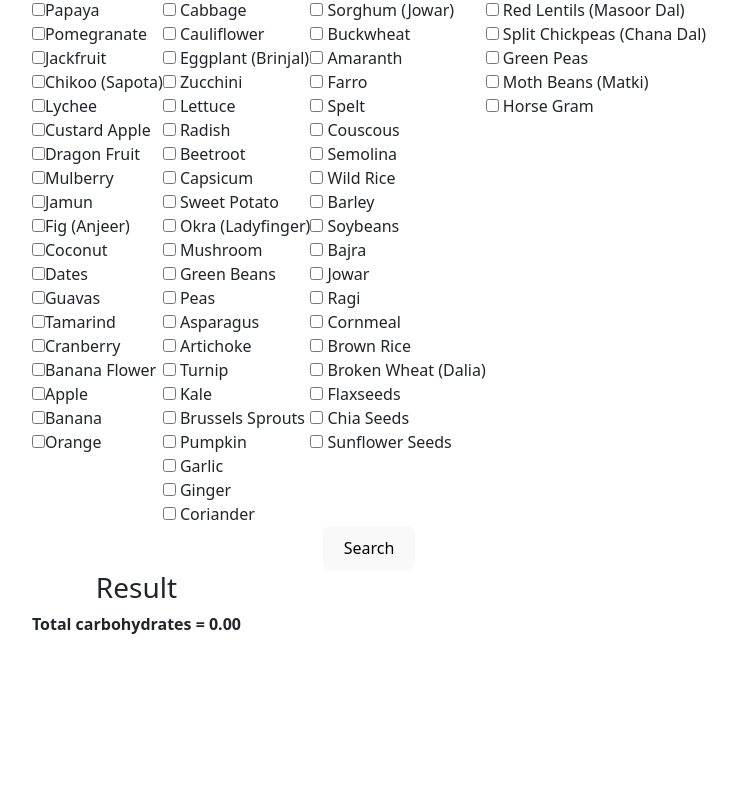
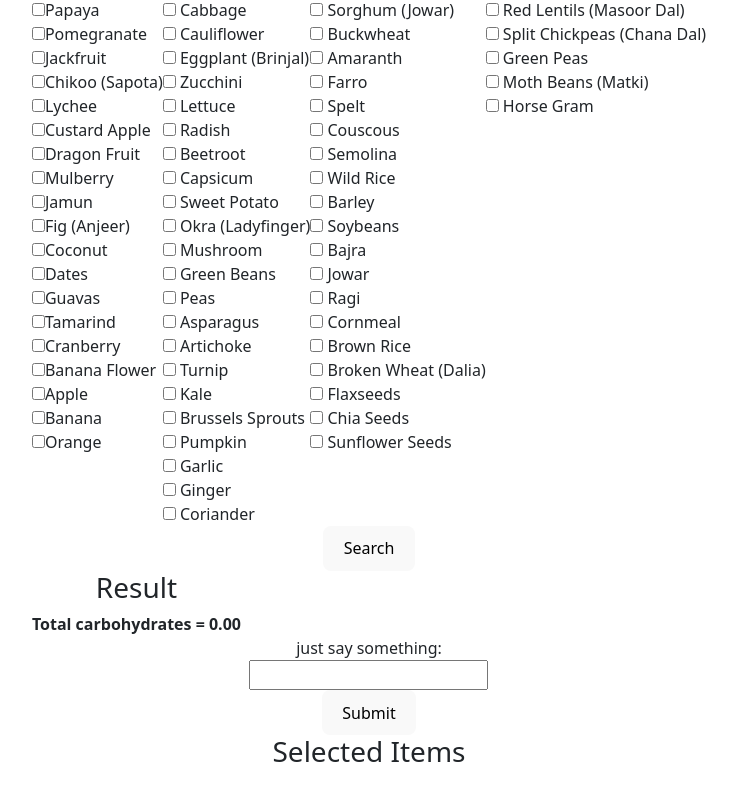
Before and after one commit to saifalikhan-244713/fitnessApp, a React (Vite) app in the folder client/: page / in a window 1280 px wide. Shown: the part 374-1174 px from the top of the page, without its empty margins (271-1008 px from the left). Before the commit the page ends 1042 px from the top, so only its background shows below. Built offline with nearby package versions, Linux system fonts and the light colour scheme.

Commit message:
chatbot-implemented-for-recipe

```diff
--- a/client/src/assets/Home.jsx
+++ b/client/src/assets/Home.jsx
@@ -1,10 +1,15 @@
 import { useState, useEffect } from "react";
 import styles from "../styles/HomeStyles.module.css";
+import axios from "axios";
+
 export default function Home() {
   const [selectedFoods, setSelectedFoods] = useState([]);
   const [foodItems, setFoodItems] = useState([]);
   const [totalCarbs, setTotalCarbs] = useState(0);
   const [foodGrams, setFoodGrams] = useState({});
+  const [prompt, setPrompt] = useState("");
+  const [response, setResponse] = useState("");
+  const [selectedItemsList, setSelectedItemsList] = useState([]);
   //   const [totalSugar, setTotalSugar] = useState(0);
   //   const [totalProtein, setTotalProtein] = useState(0);
   //   const [totalCholestrol, setTotalCholestrol] = useState(0);
@@ -123,12 +128,24 @@ export default function Home() {
     { id: 97, name: "Horse Gram" },
   ];
 
-  const handleCheckboxChange = (food) => {
-    const foodId = food.id;
+
+  const handleSubmitGpt = (e) => {
+    e.preventDefault();
+    axios
+      .post("http://localhost:3001", { prompt })
+      .then((res) => {
+        setResponse(res.data.response); // Access the 'response' property from the data object
+      })
+      .catch((err) => {
+        console.log(err);
+      });
+  };
+  const handleCheckboxChangeFromFoodList = (item) => {
+    const foodId = item.id;
     if (selectedFoods.some((selected) => selected.id === foodId)) {
       // Food is already selected, remove it
-      setSelectedFoods(
-        selectedFoods.filter((selected) => selected.id !== foodId)
+      setSelectedFoods((prevSelectedFoods) =>
+        prevSelectedFoods.filter((selected) => selected.id !== foodId)
       );
       // Remove grams input for the unselected food
       setFoodGrams((prevGrams) => {
@@ -142,11 +159,23 @@ export default function Home() {
         ...selectedFoods,
         {
           id: foodId,
-          name: food.name,
+          name: item.name,
         },
       ]);
     }
   };
+
+  const handleCheckboxChangeFromSelectedList = (item) => {
+    setSelectedFoods((prevSelectedFoods) =>
+      prevSelectedFoods.filter((selected) => selected.id !== item.id)
+    );
+    setFoodGrams((prevGrams) => {
+      // eslint-disable-next-line no-unused-vars
+      const { [item.id]: removedGram, ...rest } = prevGrams;
+      return rest;
+    });
+  };
+
 
   //   var i = 0;
   const handleSearch = async () => {
@@ -182,6 +211,12 @@ export default function Home() {
 
       const resolvedFoods = await Promise.all(promises);
       setFoodItems(resolvedFoods);
+
+      const selectedItems = selectedFoods.map((food) => ({
+        id: food.id,
+        name: food.name,
+      }));
+      setSelectedItemsList(selectedItems);
     } catch (error) {
       console.error("Error fetching data:", error);
     }
@@ -229,7 +264,7 @@ export default function Home() {
                   checked={selectedFoods.some(
                     (selected) => selected.id === fruit.id
                   )}
-                  onChange={() => handleCheckboxChange(fruit)}
+                  onChange={() => handleCheckboxChangeFromFoodList(fruit)}
                 />
                 <label htmlFor={`fruit-${fruit.id}`}>{fruit.name}</label>
 
@@ -259,7 +294,7 @@ export default function Home() {
                   checked={selectedFoods.some(
                     (selected) => selected.id === vegetable.id
                   )}
-                  onChange={() => handleCheckboxChange(vegetable)}
+                  onChange={() => handleCheckboxChangeFromFoodList(vegetable)}
                 />{" "}
                 <label htmlFor={`vegetable-${vegetable.id}`}>
                   {vegetable.name}
@@ -275,7 +310,7 @@ export default function Home() {
                     onChange={(e) =>
                       setFoodGrams({
                         ...foodGrams,
-                        [vegetable.id]: e.target.value
+                        [vegetable.id]: e.target.value,
                       })
                     }
                   />
@@ -294,7 +329,7 @@ export default function Home() {
                   checked={selectedFoods.some(
                     (selected) => selected.id === cereal.id
                   )}
-                  onChange={() => handleCheckboxChange(cereal)}
+                  onChange={() => handleCheckboxChangeFromFoodList(cereal)}
                 />{" "}
                 <label htmlFor={`cereal-${cereal.id}`}>{cereal.name}</label>
                 {/* Display input for grams when the food is selected */}
@@ -327,7 +362,7 @@ export default function Home() {
                   checked={selectedFoods.some(
                     (selected) => selected.id === pulse.id
                   )}
-                  onChange={() => handleCheckboxChange(pulse)}
+                  onChange={() => handleCheckboxChangeFromFoodList(pulse)}
                 />{" "}
                 <label htmlFor={`pulse-${pulse.id}`}>{pulse.name}</label>
                 {/* Display input for grams when the food is selected */}
@@ -364,8 +399,46 @@ export default function Home() {
                 </p>
               );
             })}
+          </div>
+        </div>
+      </div>
+      <div>
+        <form onSubmit={handleSubmitGpt}>
+          <div>
+            <div>
+              <label>just say something:</label>
+            </div>
+            <div>
+              <input
+                type="text"
+                value={prompt}
+                onChange={(e) => setPrompt(e.target.value)}
+              />
+            </div>
+            <div>
+              <button type="submit">Submit</button>
+            </div>
+          </div>
+        </form>
+        <div>
+          <h3>Selected Items</h3>
+          {selectedItemsList.map((item) => (
+            <div key={item.id}>
+              <input
+                type="checkbox"
+                id={`item-${item.id}`}
+                checked={selectedFoods.some(
+                  (selected) => selected.id === item.id
+                )}
+                onChange={() => handleCheckboxChangeFromSelectedList(item)} // Add onChange event handler
+              />
+              <label htmlFor={`item-${item.id}`}>{item.name}</label>
+            </div>
+          ))}
+        </div>
 
-          </div>
+        <div>
+          <p>{response}</p> {/* Render the 'response' value */}
         </div>
       </div>
     </>
```
